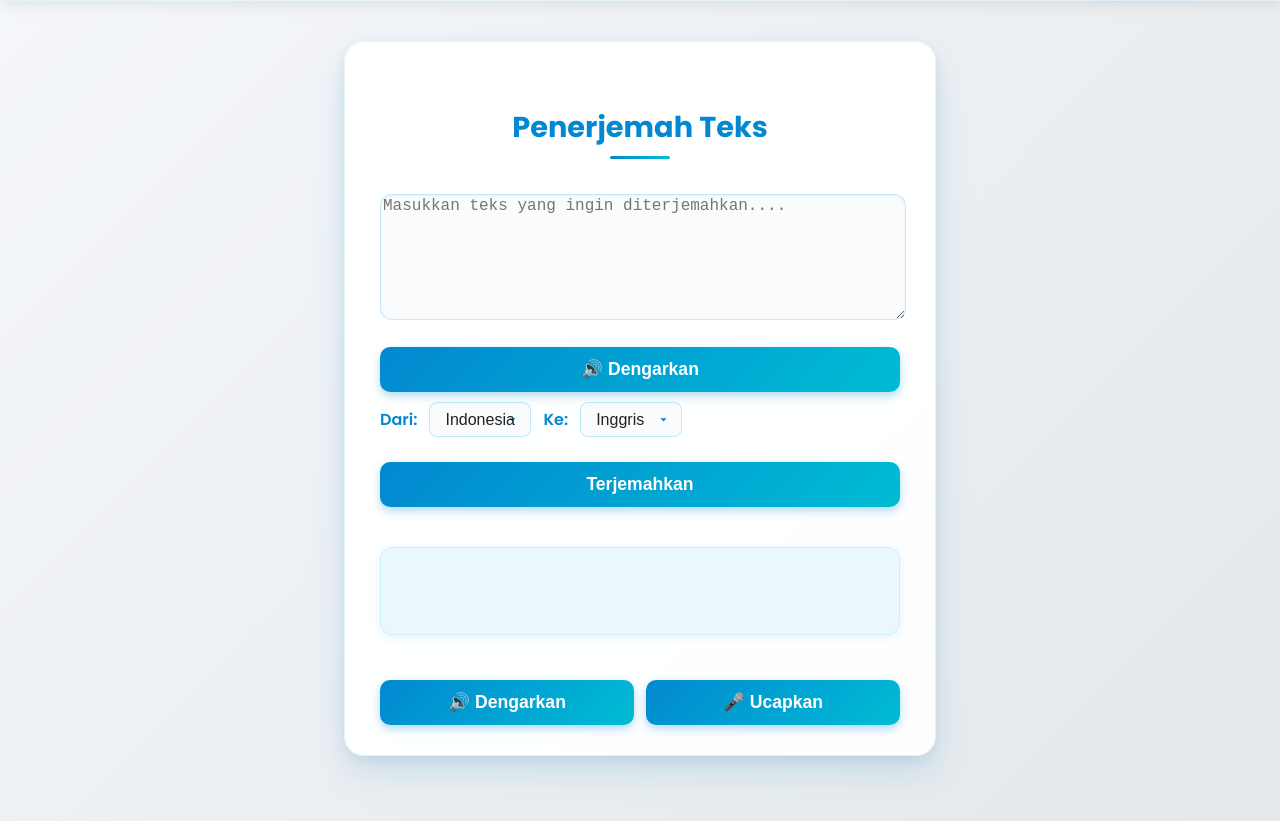
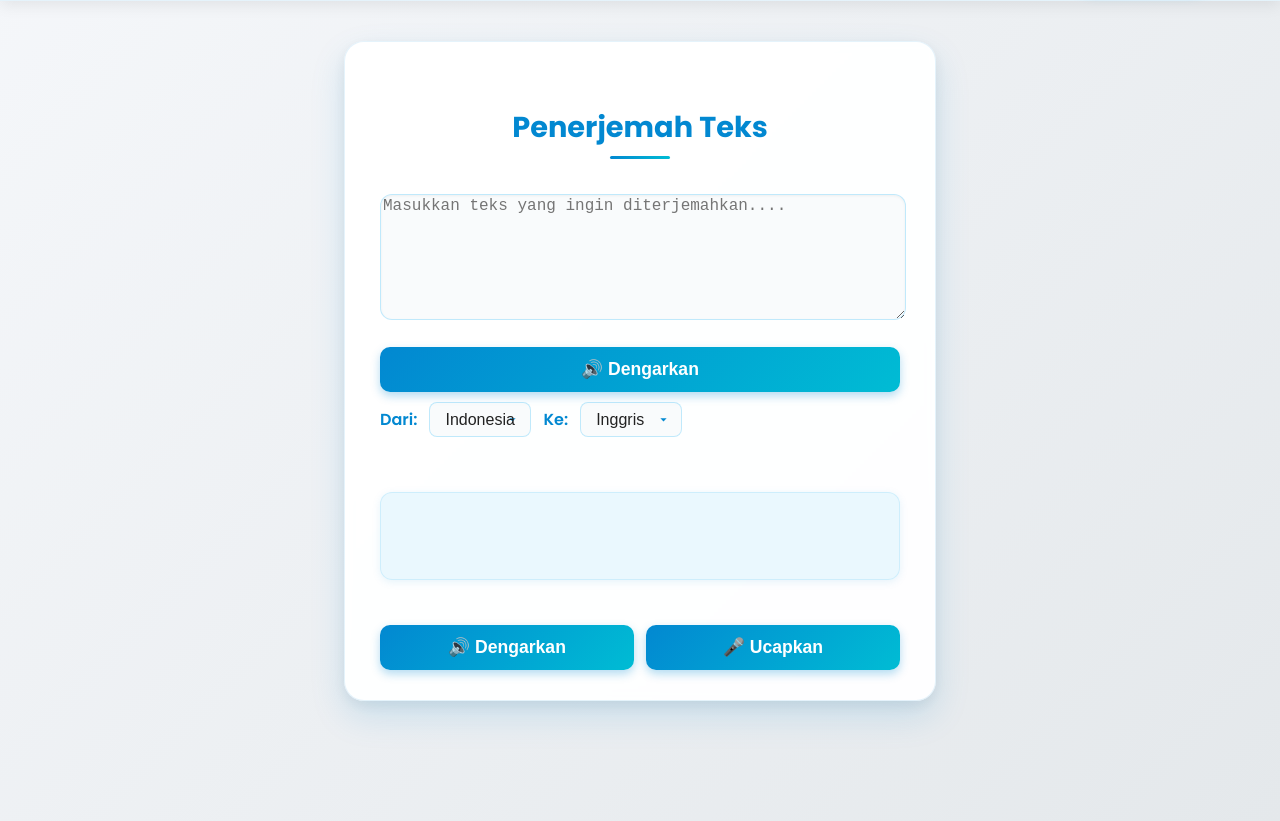
Before and after one commit to CatwisBot/Transistors, a plain HTML site: page index.html in a window 1280 px wide. Shown: the part 69-890 px from the top of the page. Drawn offline with Linux system fonts and the light colour scheme.

Commit message:
Update index.html

```diff
--- a/index.html
+++ b/index.html
@@ -61,7 +61,6 @@
               <option value="zh">Mandarin</option>
             </select>
           </div>
-          <button type="submit" class="translate-btn">Terjemahkan</button>
         </form>
         <div class="translate-result" id="translateResult"></div>
         <div class="voice-buttons">
```
